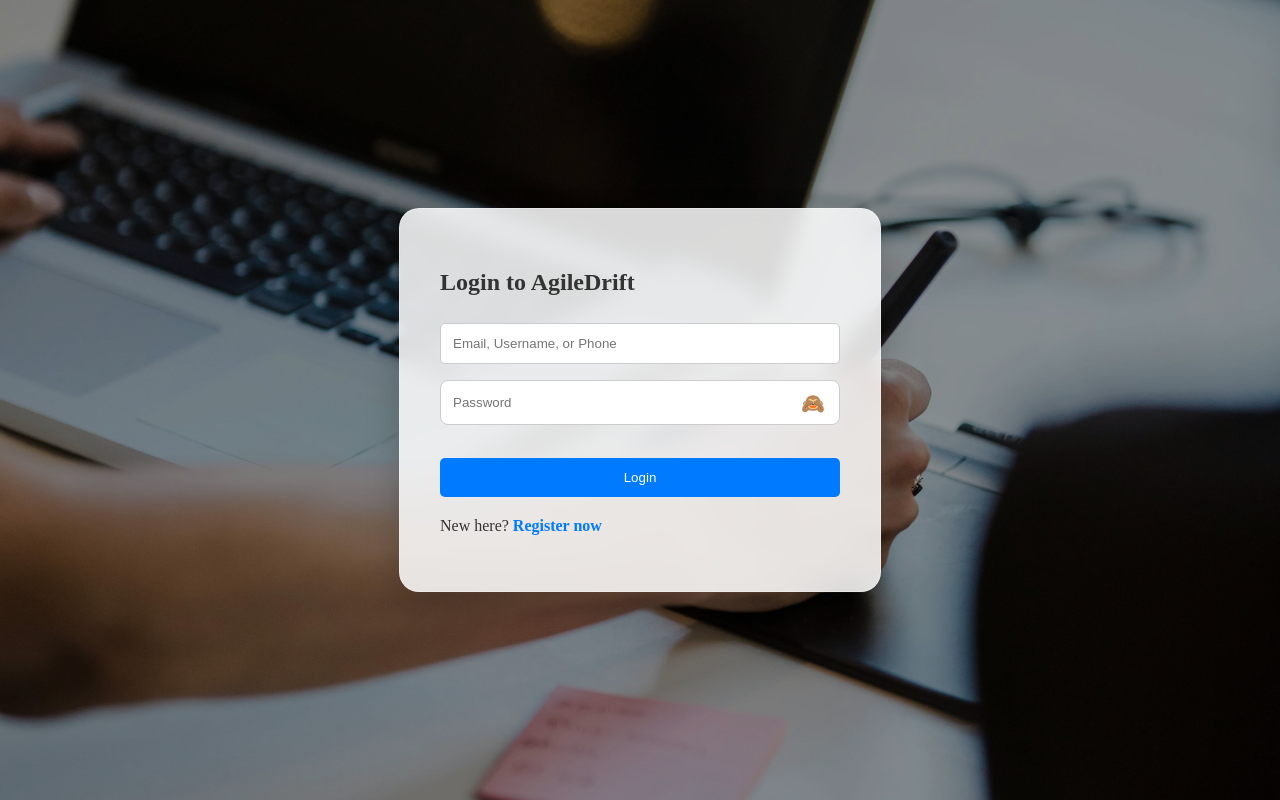
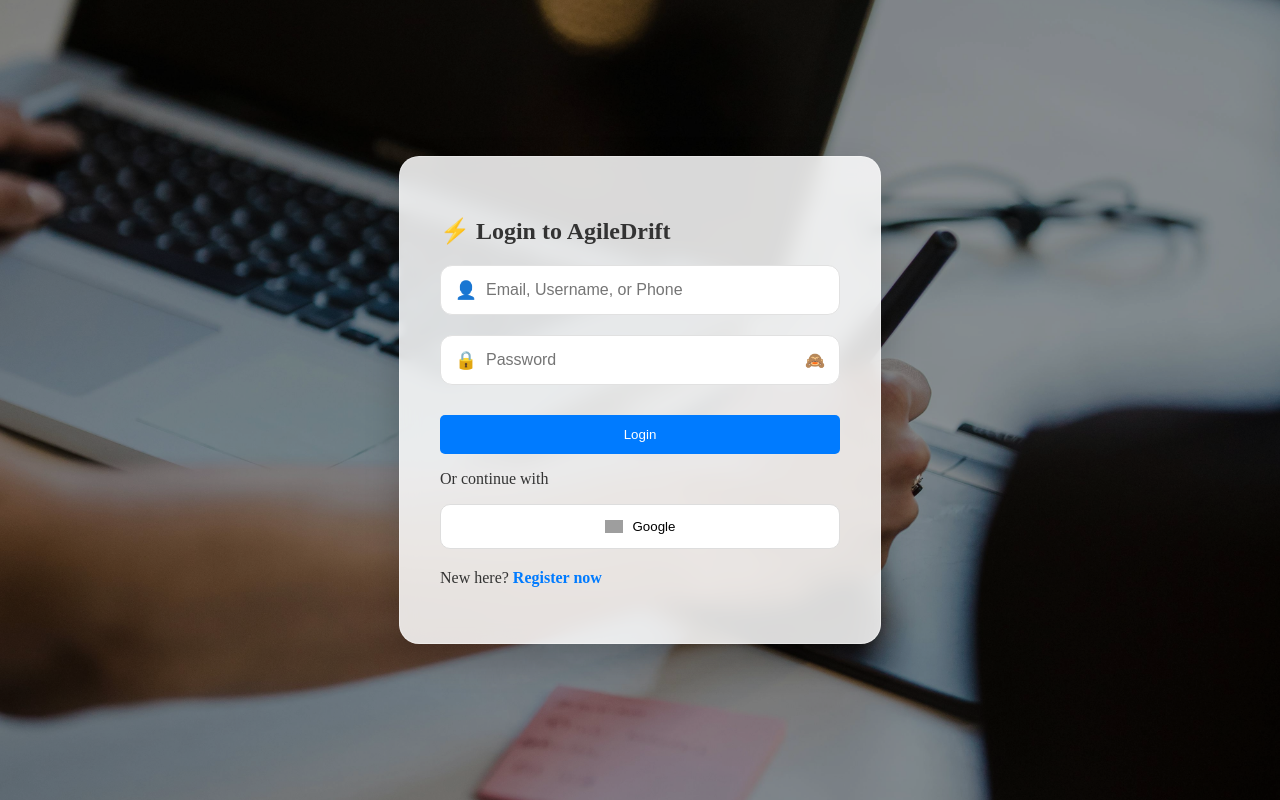
Before and after one commit to upadhyaya09/agiledriftflow, an Angular app: page / in a window 1280 px wide. Built offline with nearby package versions, Linux system fonts and the light colour scheme; grey boxes are pictures that could not be loaded.

Commit message:
login page updation

```diff
--- a/src/app/auth/auth.css
+++ b/src/app/auth/auth.css
@@ -28,14 +28,6 @@
   color: #333 !important;
 }
 
-input {
-  width: 100%;
-  padding: 12px;
-  margin: 8px 0;
-  border: 1px solid #ccc;
-  border-radius: 5px;
-  box-sizing: border-box; /* Crucial for padding */
-}
 
 .btn-primary {
   background: #007bff;
@@ -48,33 +40,63 @@
   margin-top: 10px;
 }
 
-.password-wrapper {
+.input-group {
   position: relative;
-  display: flex;
-  align-items: center;
   width: 100%;
-  margin-bottom: 15px;
+  margin-bottom: 20px;
 }
 
-.password-wrapper input {
-  width: 100%;
-  padding-right: 45px !important; /* Make space for the icon */
-  height: 45px;
-  border-radius: 8px;
-  border: 1px solid #ccc;
+/* Style for the icons (👤, ✉️, 📞, 🔒) */
+.input-icon {
+  position: absolute;
+  left: 15px;
+  top: 50%;
+  transform: translateY(-50%);
+  font-size: 1.1rem;
+  z-index: 2;
+  pointer-events: none; /* Icon won't block clicks */
 }
 
-.eye-icon {
+.input-group input {
+  width: 100%;
+  height: 50px;
+  padding: 0 45px 0 45px !important; /* Left padding for icon, Right for eye */
+  border: 1.5px solid #e1e1e1;
+  border-radius: 12px;
+  font-size: 1rem;
+  background-color: #ffffff;
+  transition: all 0.3s ease;
+  box-sizing: border-box; /* Makes sure padding doesn't break width */
+}
+
+.input-group input:focus {
+  border-color: #007bff;
+  outline: none;
+  box-shadow: 0 0 8px rgba(0, 123, 255, 0.1);
+}
+
+/* The Eye Icon Toggle */
+.eye-icon-toggle {
   position: absolute;
   right: 15px;
   top: 50%;
+  transform: translateY(-50%);
   cursor: pointer;
-  user-select: none; /* Prevents highlighting the icon text */
-  font-size: 1.2rem;
-  transform: translateY(-50%);
-  z-index: 10;
+  z-index: 2;
+  user-select: none;
 }
 
-.eye-icon:active {
-  transform: scale(0.9); /* Small click effect */
+.google-btn {
+  display: flex;
+  align-items: center;
+  justify-content: center;
+  gap: 10px;
+  width: 100%;
+  height: 45px;
+  background: white;
+  border: 1px solid #ddd;
+  border-radius: 10px;
+  cursor: pointer;
+  font-weight: 500;
+  margin-top: 10px;
 }
--- a/src/app/auth/auth.html
+++ b/src/app/auth/auth.html
@@ -1,30 +1,42 @@
 
 <div class="auth-container">
   <div class="auth-card">
-    <h2>{{ isLoginMode ? 'Login to AgileDrift' : 'Create Account' }}</h2>
+    <h2>
+        <span *ngIf="isLoginMode">⚡ Login to AgileDrift</span>
+        <span *ngIf="!isLoginMode">🚀 Create Account</span>
+    </h2>
 
     <form #authForm="ngForm" (ngSubmit)="onSubmit()">
 
       <div *ngIf="!isLoginMode">
-        <input type="text" name="username" placeholder="Username" [(ngModel)]="authData.username" required #uname="ngModel">
-        <input type="email" name="email" placeholder="Email Address" [(ngModel)]="authData.email" required #email="ngModel">
-        <input type="tel" name="phone" placeholder="Phone Number" [(ngModel)]="authData.phone" required #phone="ngModel">
+        <div class="input-group">
+           <span class="input-icon">👤</span>
+           <input type="text" name="username" placeholder="Username" [(ngModel)]="authData.username" required>
+        </div>
+
+        <div class="input-group">
+           <span class="input-icon">✉️</span>
+           <input type="email" name="email" placeholder="Email Address" [(ngModel)]="authData.email" required>
+        </div>
+
+        <div class="input-group">
+           <span class="input-icon">📞</span>
+           <input type="tel" name="phone" placeholder="Phone Number" [(ngModel)]="authData.phone" required>
+        </div>
       </div>
 
       <div *ngIf="isLoginMode">
-        <input type="text" name="loginId" placeholder="Email, Username, or Phone" [(ngModel)]="authData.loginIdentifier" required>
+        <div class="input-group">
+           <span class="input-icon">👤</span>
+           <input type="text" name="loginId" placeholder="Email, Username, or Phone" [(ngModel)]="authData.loginIdentifier" required>
+        </div>
       </div>
 
-      <div class="password-wrapper">
-        <input
-          [type]="passwordVisible ? 'text' : 'password'"
-          name="password"
-          placeholder="Password"
-          [(ngModel)]="authData.password"
-          required>
-
-        <span class="eye-icon" (click)="togglePassword()">
-          {{ passwordVisible ? '👁️' : '🙈' }}
+      <div class="input-group">
+        <span class="input-icon">🔒</span>
+        <input [type]="passwordVisible ? 'text' : 'password'" name="password" placeholder="Password" [(ngModel)]="authData.password" required>
+        <span class="eye-icon-toggle" (click)="togglePassword()">
+           {{ passwordVisible ? '👁️' : '🙈' }}
         </span>
       </div>
 
@@ -32,6 +44,14 @@
         {{ isLoginMode ? 'Login' : 'Sign Up' }}
       </button>
     </form>
+
+    <div class="social-login">
+      <p>Or continue with</p>
+      <button type="button" class="google-btn">
+        <img src="https://upload.wikimedia.org/wikipedia/commons/c/c1/Google_%22G%22_logo.svg" width="18">
+        Google
+      </button>
+    </div>
 
     <p class="toggle-text" style="margin-top: 20px; color: #666;">
       {{ isLoginMode ? "New here?" : "Already have an account?" }}
--- a/src/app/board/board.css
+++ b/src/app/board/board.css
@@ -40,23 +40,85 @@
   background-clip: content-box;
 }
 
-.board-top-bar {
-  position: relative; /* Container for absolute positioning */
-  padding: 20px 0;
-  text-align: center; /* Centers the title perfectly */
+.main-header {
+  display: flex;
+  align-items: center;
+  justify-content: space-between;
+  padding: 10px 20px;
+  background: transparent; /* Removes any solid background color */
+  border-bottom: none !important; /* Forces the removal of the line */
+  position: relative;
+  z-index: 10;
 }
 
-.main-title {
+/* These three sections ensure perfect centering */
+.profile-section, .action-section {
+  flex: 1;
+  display: flex;
+  align-items: center;
+}
+
+.action-section {
+  justify-content: flex-end; /* Pushes logout to the far right */
+}
+
+.profile-pill {
+  display: flex;
+  align-items: center;
+  background: rgba(255, 255, 255, 0.9); /* Glass effect */
+  padding: 8px 15px;
+  border-radius: 50px;
+  box-shadow: 0 4px 15px rgba(0,0,0,0.1);
+  border: 1px solid rgba(255,255,255,0.3);
+}
+
+.avatar-circle {
+  width: 35px;
+  height: 35px;
+  background: #007bff;
+  color: white;
+  border-radius: 50%;
+  display: flex;
+  justify-content: center;
+  align-items: center;
+  font-weight: bold;
+  margin-right: 10px;
+}
+
+.profile-info {
+  display: flex;
+  flex-direction: column;
+}
+
+.user-meta {
+  display: flex;
+  flex-direction: column;
+}
+
+.user-id {
+  font-size: 0.85rem;
+  font-weight: bold;
+  color: #333;
+}
+
+.user-mail {
+  font-size: 0.7rem;
+  color: #777;
+}
+
+.app-title {
+  position: absolute;
+  left: 50%;
+  transform: translateX(-50%);
   margin: 0;
   font-size: 2.5rem;
-  color: rgb(101, 52, 236);
-  font-weight: bold;
-  letter-spacing: 2px;
-  /* Add a text shadow if it's hard to read against the laptop background */
-  text-shadow: 2px 2px 4px rgba(0,0,0,0.3);
+  font-weight: 800;
+  color: #2c29f3; /* White text looks great on your blurred background */
+  text-shadow: 2px 2px 10px rgba(93, 93, 255, 0.5); /* Soft purple glow */
+  letter-spacing: 1px;
 }
 
-.logout-btn {
+.logout-button {
   position: absolute; /* Takes button out of the flow */
   top: 20px;
   right: 20px;
--- a/src/app/board/board.html
+++ b/src/app/board/board.html
@@ -1,6 +1,24 @@
-<div class="board-top-bar">
-  <h1 class="main-title">AgileDrift</h1>
-  <button class="logout-btn" (click)="logout()">Logout</button>
+<div class="board-container">
+  <header class="main-header">
+    <div class="profile-section" *ngIf="currentUser">
+      <div class="profile-pill">
+        <div class="avatar-circle">
+          {{ currentUser.username?.charAt(0).toUpperCase() }}
+        </div>
+        <div class="user-meta">
+          <span class="user-id">{{ currentUser.username }}</span>
+          <span class="user-mail">{{ currentUser.email }}</span>
+        </div>
+      </div>
+    </div>
+
+    <h1 class="app-title">AgileDrift</h1>
+
+    <div class="action-section">
+      <button class="logout-button" (click)="logout()">Logout</button>
+    </div>
+  </header>
+
 </div>
 
 <div class="filter-container">
--- a/src/app/board/board.ts
+++ b/src/app/board/board.ts
@@ -16,6 +16,8 @@
   styleUrls: ['./board.css']
 })
 export class BoardComponent implements OnInit{
+
+  currentUser: any;
 
   searchText = '';
   selectedPriority: string = 'All'; // New variable for the filter
@@ -58,6 +60,10 @@
   constructor(private router: Router) {}
 
   ngOnInit() {
+    const data = localStorage.getItem('currentUser');
+    if (data) {
+      this.currentUser = JSON.parse(data);
+    }
     this.loadFromLocalStorage();
   }
 
```
